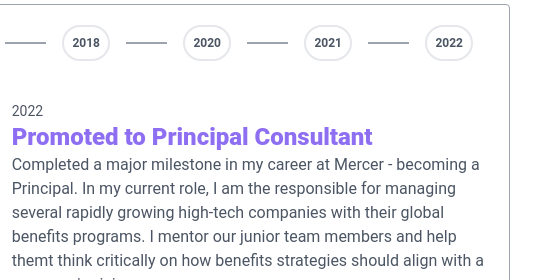
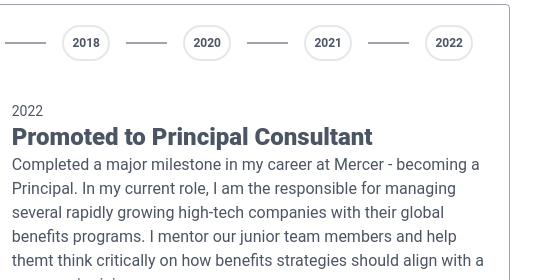
Before and after one commit to thalasith/portfolio, an Astro site: page / in a window 1280 px wide. Shown: the part 1100-1380 px from the top of the page, 510-1053 px from the left. Built offline with nearby package versions, Linux system fonts and the light colour scheme; Astro itself is replaced by a stand-in of ours; what prettier-plugin-tailwindcss would draw is missing.

```diff
--- a/src/components/WorkTimeline.tsx
+++ b/src/components/WorkTimeline.tsx
@@ -46,9 +46,7 @@
           <div>
             <p class="text-sm lg:text-sm">{item?.year}</p>
           </div>
-          <h2 class="text-2xl font-extrabold text-purple-planet">
-            {item?.title}
-          </h2>
+          <h2 class="text-2xl font-extrabold">{item?.title}</h2>
 
           <div class="text-sm lg:text-base">{item?.description}</div>
         </div>
```
